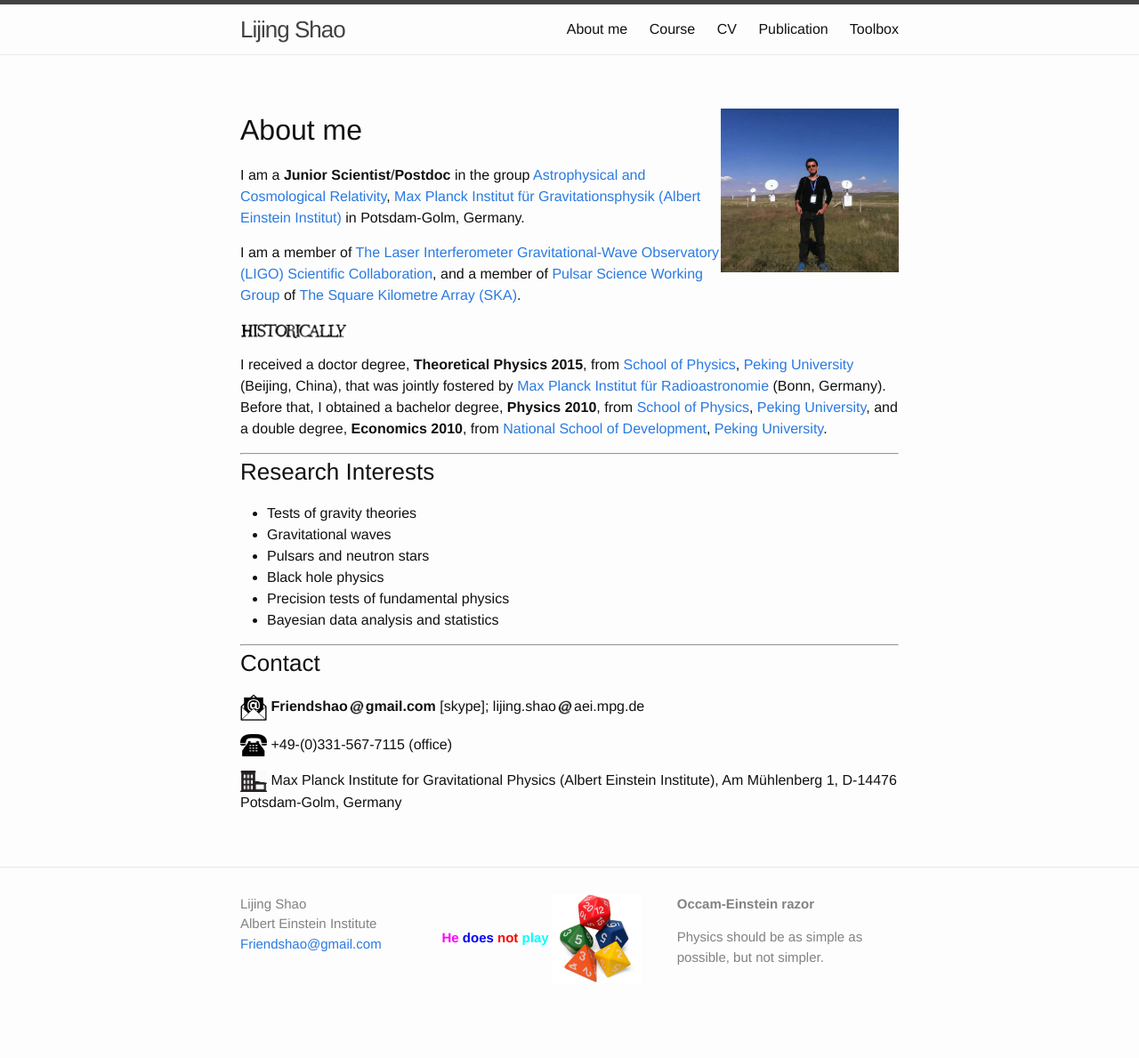
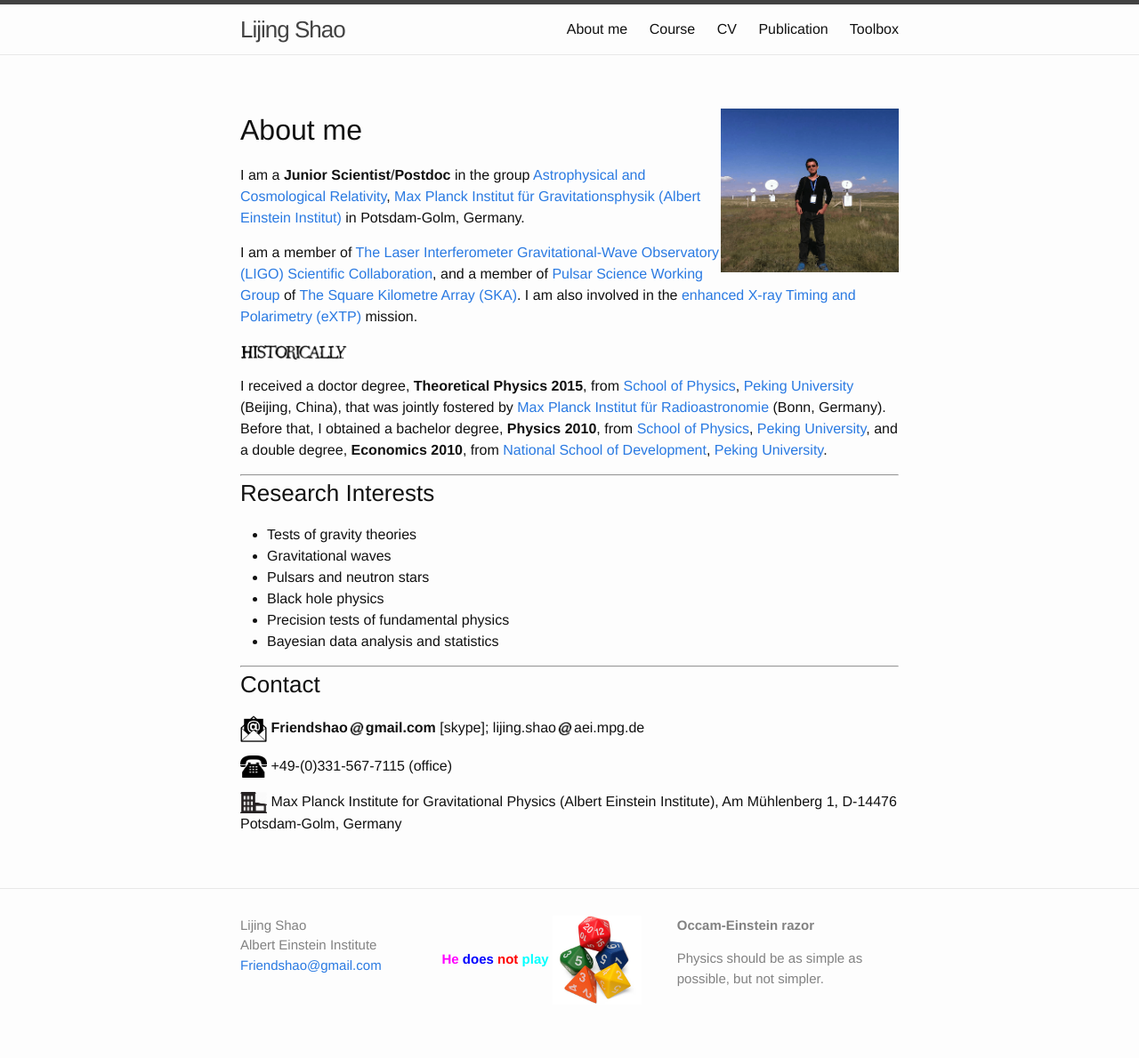
Before and after one commit to Friendshao/Friendshao.github.io, a Jekyll site: the page built from about/about.md, in a window 1280 px wide. Shown: the whole page at 89% size. Built offline with Jekyll 4.4.1, drawn with Linux system fonts in a browser that asks for light colours; before the commit the page ends 1165 px from its top, so only the background shows below that.

Commit message:
add eXTP

```diff
--- a/about/about.md
+++ b/about/about.md
@@ -8,13 +8,32 @@ permalink: /about/
 
 ## About me
 
-I am a **Junior Scientist**/**Postdoc** in the group [Astrophysical and Cosmological Relativity](http://www.aei.mpg.de/1282161/Astrophysical_and_Cosmological_Relativity), [Max Planck Institut für Gravitationsphysik (Albert Einstein Institut)](http://www.aei.mpg.de/) in Potsdam-Golm, Germany.
+I am a **Junior Scientist**/**Postdoc** in the group [Astrophysical and
+Cosmological
+Relativity](http://www.aei.mpg.de/1282161/Astrophysical_and_Cosmological_Relativity),
+[Max Planck Institut für Gravitationsphysik (Albert Einstein
+Institut)](http://www.aei.mpg.de/) in Potsdam-Golm, Germany.
 
-I am a member of [The Laser Interferometer Gravitational-Wave Observatory (LIGO) Scientific Collaboration](http://www.ligo.org/), and a member of [Pulsar Science Working Group](http://astronomers.skatelescope.org/science-working-groups/pulsars-tests-gravity/) of [The Square Kilometre Array (SKA)](https://www.skatelescope.org/).
+I am a member of [The Laser Interferometer Gravitational-Wave Observatory
+(LIGO) Scientific Collaboration](http://www.ligo.org/), and a member of [Pulsar
+Science Working
+Group](http://astronomers.skatelescope.org/science-working-groups/pulsars-tests-gravity/)
+of [The Square Kilometre Array (SKA)](https://www.skatelescope.org/). I am also
+involved in the [enhanced X-ray Timing and Polarimetry
+(eXTP)](http://www.isdc.unige.ch/extp/) mission.
 
 <img src="historically.png" alt="Historically" style="width: 120px;"/>
 
-I received a doctor degree, **Theoretical Physics 2015**, from [School of Physics](http://www.phy.pku.edu.cn/English.html), [Peking University](http://english.pku.edu.cn/) (Beijing, China), that was jointly fostered by [Max Planck Institut für Radioastronomie](http://www.mpifr-bonn.mpg.de/2169/en) (Bonn, Germany). Before that, I obtained a bachelor degree, **Physics 2010**, from [School of Physics](http://www.phy.pku.edu.cn/English.html), [Peking University](http://english.pku.edu.cn/), and a double degree, **Economics 2010**, from [National School of Development](http://en.nsd.edu.cn/), [Peking University](http://english.pku.edu.cn/).
+I received a doctor degree, **Theoretical Physics 2015**, from [School of
+Physics](http://www.phy.pku.edu.cn/English.html), [Peking
+University](http://english.pku.edu.cn/) (Beijing, China), that was jointly
+fostered by [Max Planck Institut für
+Radioastronomie](http://www.mpifr-bonn.mpg.de/2169/en) (Bonn, Germany). Before
+that, I obtained a bachelor degree, **Physics 2010**, from [School of
+Physics](http://www.phy.pku.edu.cn/English.html), [Peking
+University](http://english.pku.edu.cn/), and a double degree, **Economics
+2010**, from [National School of Development](http://en.nsd.edu.cn/), [Peking
+University](http://english.pku.edu.cn/).
 
 ---
 
```
